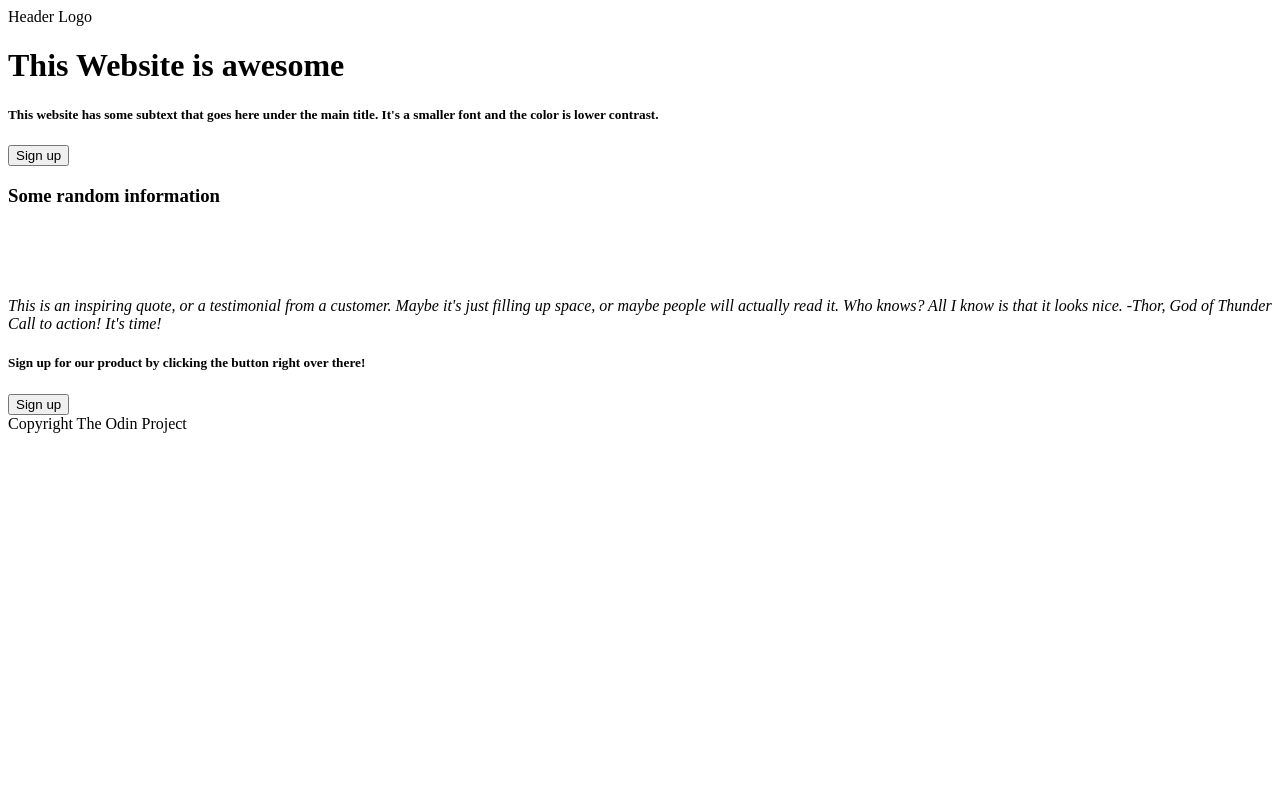
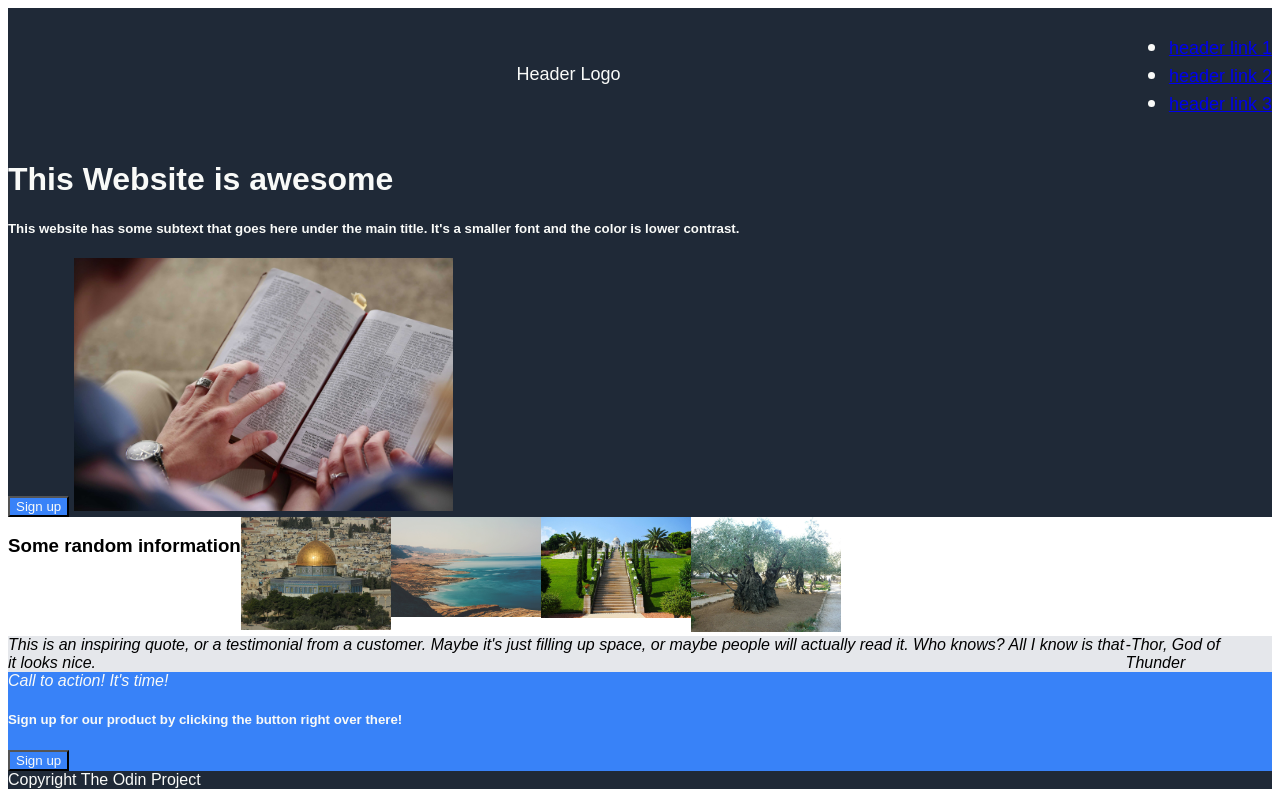
Before and after one commit to kebrown2008/landing-page, a plain HTML site: page index.html in a window 1280 px wide. Drawn offline with Linux system fonts and the light colour scheme.

Commit message:
Edit index.html and styles.css, added images

```diff
--- a/index.html
+++ b/index.html
@@ -6,35 +6,45 @@
     <meta http-equiv="X-UA-Compatible" content="IE=edge">
     <meta name="viewport" content="width=device-width, initial-scale=1.0">
     <title>Document</title>
+    <link rel="stylesheet" href="styles.css">
 </head>
 
 <body>
 
-    <header>Header Logo</header>
-    <div>
+
+    <header><a class="header">Header Logo</a>
+        <ul class="main-nav">
+            <li><a href="#">header link 1</a></li>
+            <li><a href="#">header link 2</a></li>
+            <li><a href="#">header link 3</a></li>
+        </ul>
+    </header>
+
+    <div class="top">
         <h1>This Website is awesome</h1>
         <h5>This website has some subtext that goes here under the main title.
             It's a smaller font and the color is lower contrast.</h5>
             <button>Sign up</button>
-        <img src="" alt="">
+        <img class="bible" src="bible-study.jpg"
+        alt="reading a bible" title="Image by Steve Halsden from Pixabay">
     </div>
 
-    <div>
+    <div class="middle1">
         <h3>Some random information</h3>
-        <div><img src="" alt=""></div>
-        <div><img src="" alt=""></div>
-        <div><img src="" alt=""></div>
-        <div><img src="" alt=""></div>
+        <div><img width="150px" src="al-aqsa-mosque.jpg" alt="Image by Jim Black from Pixabay"></div>
+        <div><img width="150px" src="dead-sea.jpg" alt="Image by Svetlana from Pixabay"></div>
+        <div><img width="150px" src="haifa.jpg" alt="Image by Ekaterina Vysotina from Pixabay "></div>
+        <div><img width="150px" src="olive-trees.jpg" alt="Image by Irina Uzv from Pixabay"></div>
     </div>
 
-    <div>
+    <div class="middle2">
         <i>This is an inspiring quote, or a testimonial from a customer.
             Maybe it's just filling up space, or maybe people will actually read it.
             Who knows?  All I know is that it looks nice.</i>
             <em>-Thor, God of Thunder</em>
     </div>
 
-    <div>
+    <div class="bottom">
         <div>
             <em>Call to action!  It's time!</em>
             <h5>Sign up for our product by clicking the button right over there!</h5>
--- a/styles.css
+++ b/styles.css
@@ -0,0 +1,56 @@
+body {
+    font-family: sans-serif;
+    display: flex;
+    flex-direction: column;
+}
+
+header {
+    background-color: #1F2937;
+    color: #F9FAF8;
+    font-size: 24px;
+    display: flex;
+    flex-direction: row;
+    align-items: center;
+}
+
+a {
+    font-size: 18px;
+}
+
+footer {
+    background-color: #1F2937;
+    color: #F9FAF8;
+}
+
+button {
+    background-color: #3882F8;
+    color: #F9FAF8;
+}
+
+.header {
+    margin: auto;
+}
+
+.top {
+    background-color: #1F2937;
+    color: #F9FAF8;
+}
+
+.middle1 {
+    display: flex;
+}
+
+.middle2 {
+    background-color: #E5E7EB;
+    display: flex;
+}
+
+.bottom {
+    background-color: #3882F8;
+    color: #F9FAF8;
+    flex-direction: row;
+}
+
+.bible {
+    width: 30%;
+}
```
Also changed, not shown: al-aqsa-mosque.jpg (added), bible-study.jpg (added), dead-sea.jpg (added), haifa.jpg (added), olive-trees.jpg (added).
